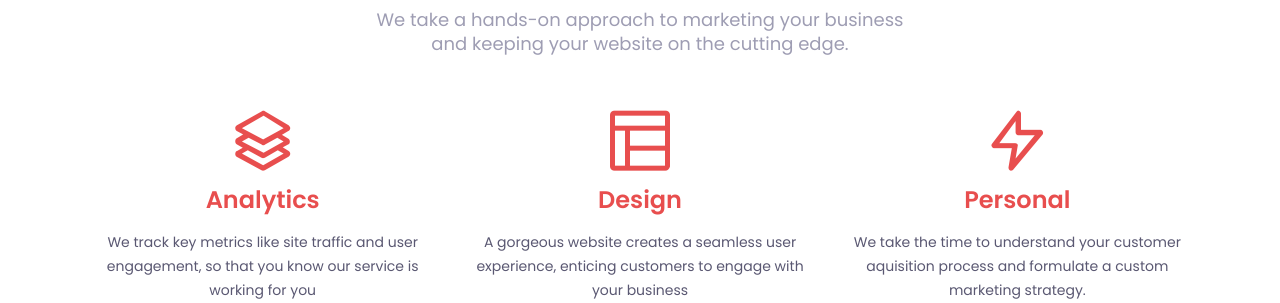
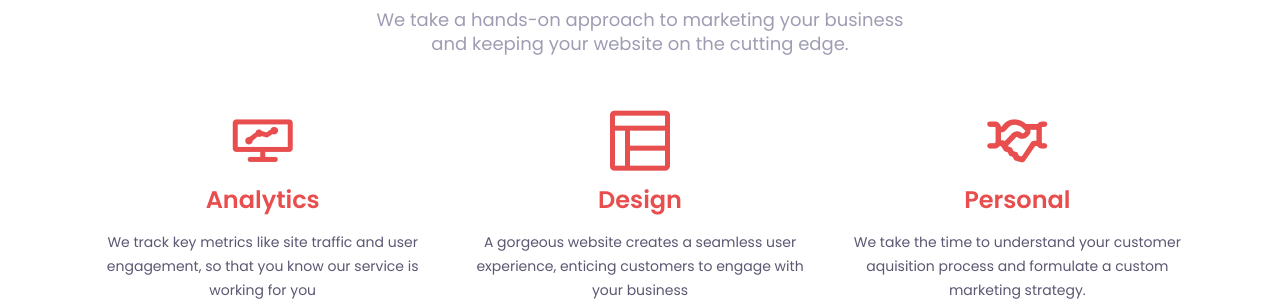
Before and after one commit to Danjoe4/SwiftWebMarketing, a Flask app: page / in a window 1280 px wide. Shown: the part 925-1228 px from the top of the page. Run offline with Flask 2, Linux system fonts and the light colour scheme; some libraries are stand-ins or nearby versions.

Commit message:
icon change

```diff
--- a/templates/index.html
+++ b/templates/index.html
@@ -141,7 +141,7 @@
                 <div class="col-lg-4 col-md-7">
                     <div class="single_features text-center mt-30 wow fadeInUp" data-wow-duration="1.3s"
                         data-wow-delay="0.2s">
-                        <i class="lni lni-layers"></i>
+                        <i class="lni lni-graph"></i>
                         <h4 class="features_title">Analytics</a></h4>
                         <p>We track key metrics like site traffic and user engagement, so that you know our service is working for you</p>
                     </div> <!-- single features -->
@@ -157,7 +157,7 @@
                 <div class="col-lg-4 col-md-7">
                     <div class="single_features text-center mt-30 wow fadeInUp" data-wow-duration="1.3s"
                         data-wow-delay="0.6s">
-                        <i class="lni lni-bolt"></i>
+                        <i class="lni lni-handshake"></i>
                         <h4 class="features_title">Personal</a></h4>
                             <p>We take the time to understand your customer aquisition process and formulate a custom marketing strategy.</p>
                     </div> <!-- single features -->
```
